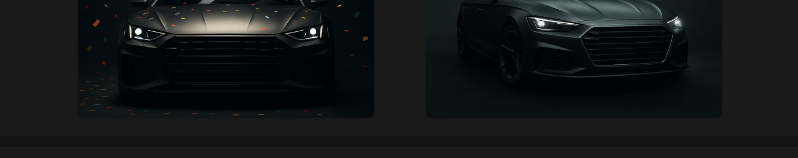
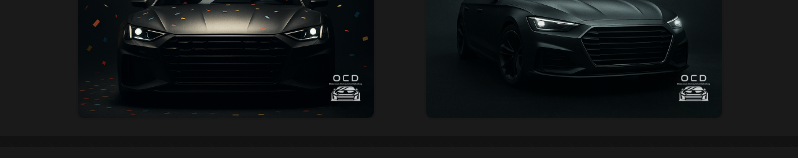
Before and after one commit to usmanAfzalKhan/ocd-detailing, a React (Vite) app: page / in a window 1280 px wide. Shown: the part 1237-1395 px from the top of the page, without its empty margins (240-1038 px from the left). Built offline with nearby package versions, Linux system fonts and the light colour scheme.

Commit message:
Add OCD logo overlay to bottom-right corner of offer card images.

```diff
--- a/src/components/OffersRow.jsx
+++ b/src/components/OffersRow.jsx
@@ -47,6 +47,12 @@ export default function OffersRow() {
                   alt={offer.title}
                   className={styles.image}
                 />
+                {/* logo overlay */}
+                <img
+                  src="/images/logo-hero.png"
+                  alt="OCD logo"
+                  className={styles.logoOverlay}
+                />
               </div>
               <div
                 className={`${styles.details} ${
--- a/src/components/OffersRow.module.css
+++ b/src/components/OffersRow.module.css
@@ -67,6 +67,16 @@
   object-fit: cover;
 }
 
+/* logo positioned bottom-right */
+.logoOverlay {
+  position: absolute;
+  bottom: 0.5rem;
+  right: 0.5rem;
+  width: 40px;
+  opacity: 0.8;
+  pointer-events: none;
+}
+
 .card.open {
   border-color: #fff;
 }
@@ -119,7 +129,6 @@
 
 .button:hover,
 .button:focus {
-  /* same hover behavior as your hero buttons */
   background: rgba(239, 240, 243, 0.84);
   color: #181b20;
   border-color: #fff;
```
